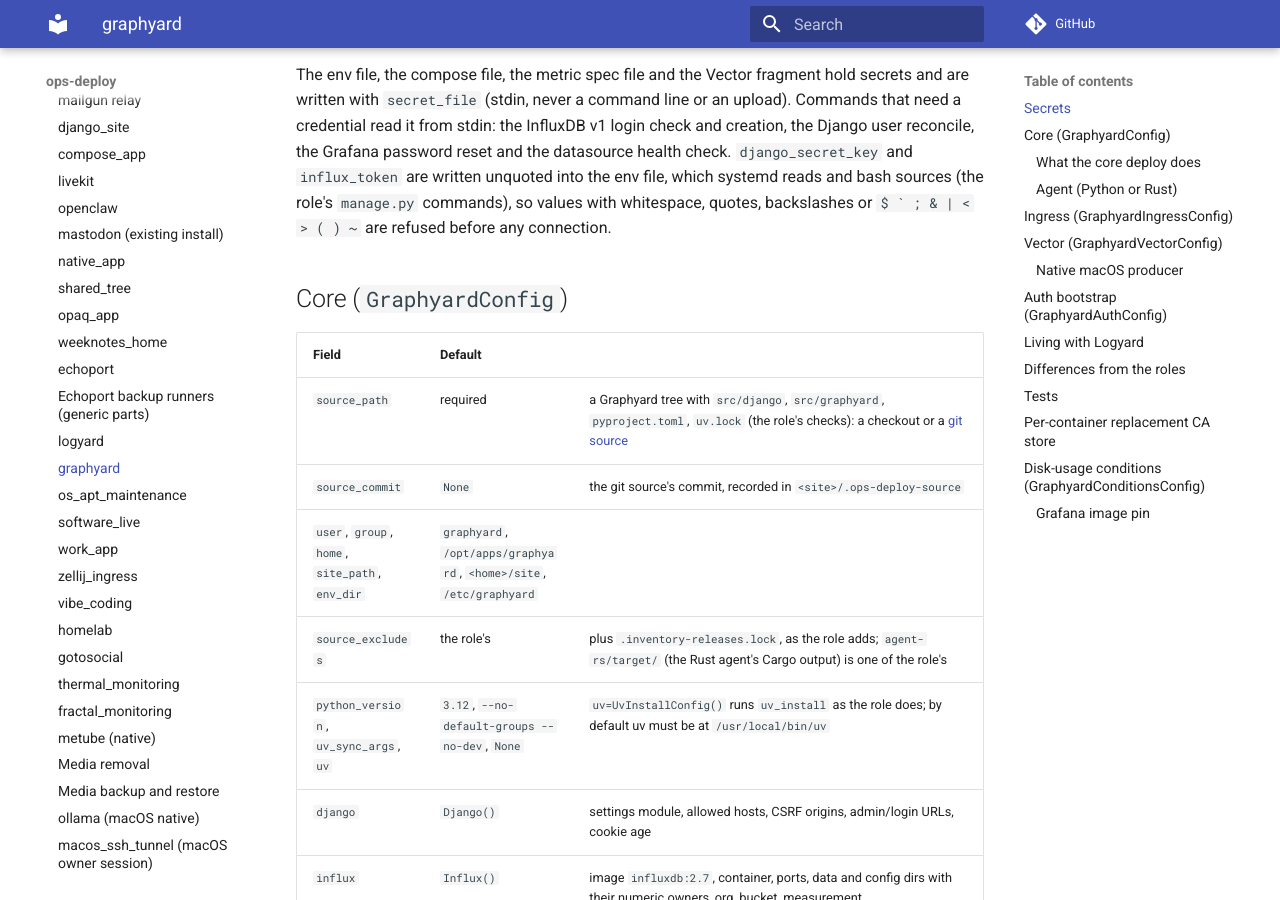
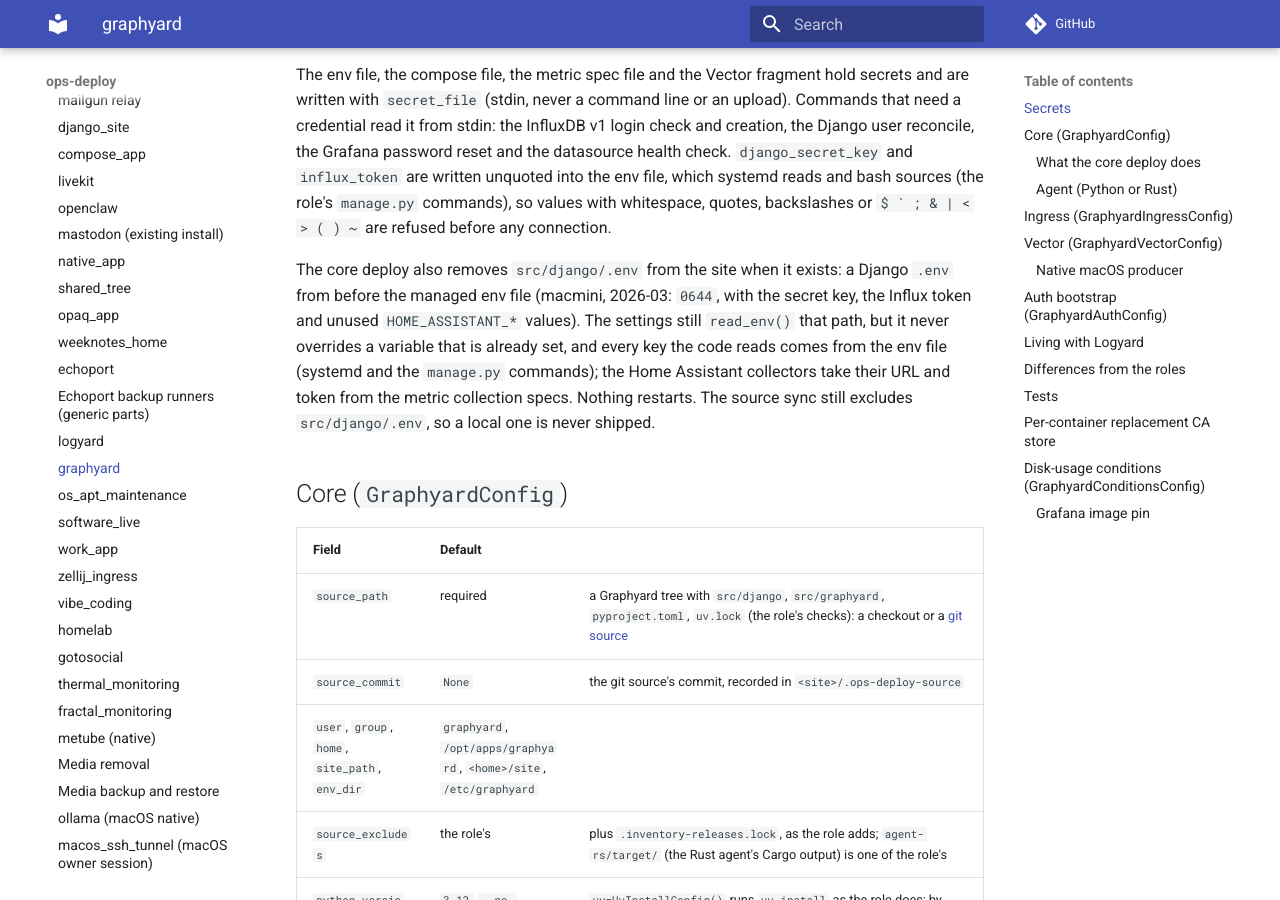
Before and after one commit to ephes/ops-deploy, an MkDocs documentation site: the page built from docs/services/graphyard.md, in a window 1280 px wide and 900 px high, scrolled down 1590 px. Built offline with MkDocs 1.6.1 and Material for MkDocs 9.7.7, drawn with Linux system fonts in a browser that asks for light colours; comment, search, counter and statistics services are not loaded.

Commit message:
services.graphyard: remove the stale Django .env from the site
The 2026-03 src/django/.env on macmini is world-readable and holds the
Django secret key, the Influx token and unused HOME_ASSISTANT_* values.
The settings' read_env() never overrides a set variable and every key the
code reads comes from /etc/graphyard/graphyard.env, so the core deploy
removes the file; nothing restarts.

```diff
--- a/docs/services/graphyard.md
+++ b/docs/services/graphyard.md
@@ -65,6 +65,15 @@ password reset and the datasource health check. `django_secret_key` and
 bash sources (the role's `manage.py` commands), so values with whitespace,
 quotes, backslashes or `` $ ` ; & | < > ( ) ~ `` are refused before any
 connection.
+
+The core deploy also removes `src/django/.env` from the site when it exists:
+a Django `.env` from before the managed env file (macmini, 2026-03: `0644`,
+with the secret key, the Influx token and unused `HOME_ASSISTANT_*` values).
+The settings still `read_env()` that path, but it never overrides a variable
+that is already set, and every key the code reads comes from the env file
+(systemd and the `manage.py` commands); the Home Assistant collectors take
+their URL and token from the metric collection specs. Nothing restarts. The
+source sync still excludes `src/django/.env`, so a local one is never shipped.
 
 ## Core (`GraphyardConfig`)
 
```
Also changed, not shown: docs/changelog.md (+6 -0 lines), 2 other files.
